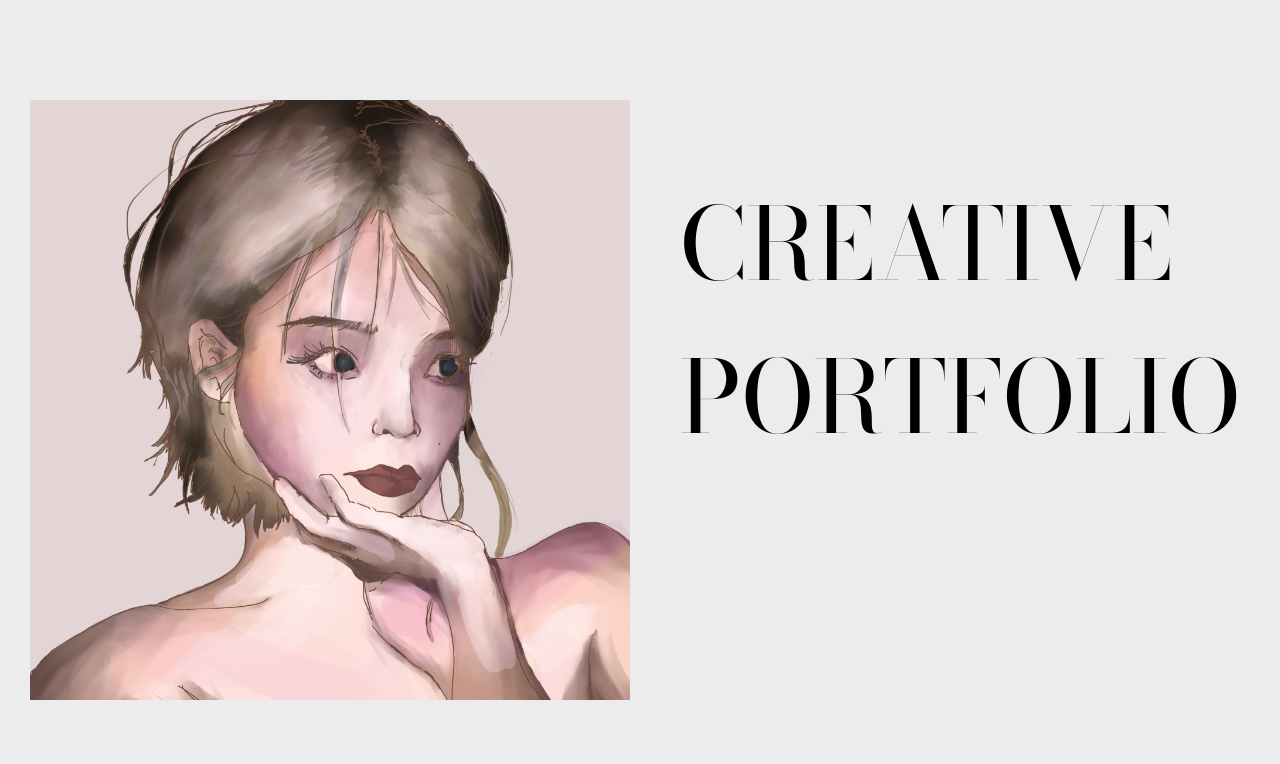
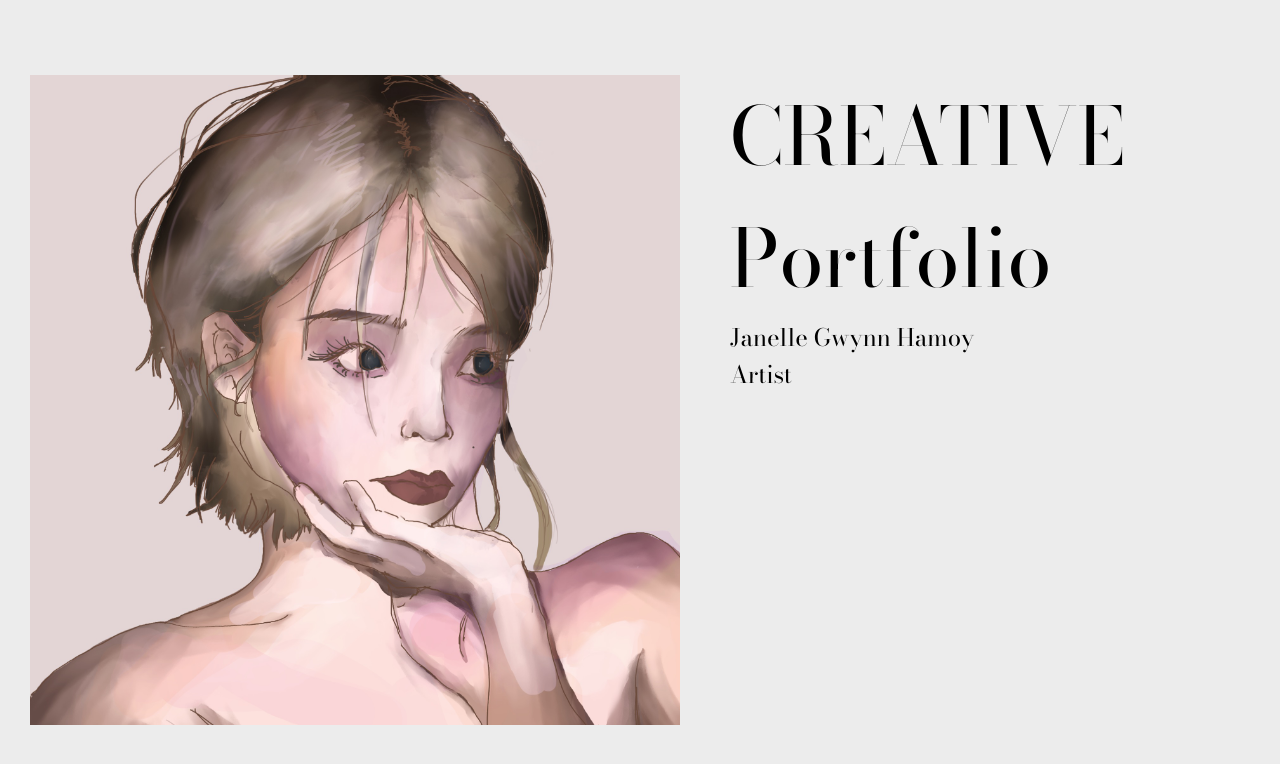
Before and after one commit to jewynny/Art-Portfolio-Website, a plain HTML site: page index.html in a window 1280 px wide. Drawn offline with nearby package versions, Linux system fonts and the light colour scheme.

Commit message:
Start Page

```diff
--- a/index.html
+++ b/index.html
@@ -11,9 +11,13 @@
     <title>Creative Portfolio</title>
 </head>
 <body>
-    <div class="coverimage-container">
-        <img src="images/drawings/coverImage.png" class="coverimage">
-        <h1 class="bodoni-moda-title">CREATIVE PORTFOLIO</h1>
+    <div class="cover-image-container">
+        <img src="images/drawings/coverImage.png" class="coverimage" alt="Cover Image">
+        <div class="text-container">
+            <h1 class="bodoni-moda-title">CREATIVE Portfolio</h1>
+            <p class="cover-image-text">Janelle Gwynn Hamoy</p>
+            <p class="cover-image-text">Artist</p>
+        </div>
     </div>
 </body>
 </html>
--- a/styles/styles.css
+++ b/styles/styles.css
@@ -10,24 +10,41 @@ body {
   background: #ececec;
 }
 
-/* Use a unique and descriptive class name */
+/* Cover image container */
+.cover-image-container {
+  display: flex;
+  align-items: flex-start; /* Aligns items to the top */
+}
+
+/* Image styles */
+.coverimage {
+  width: 650px;
+  height: auto;
+  margin-right: 50px; /* Space between image and text */
+  margin-left: 30px; /* Space before the image */
+}
+
+/* Title styles */
 .bodoni-moda-title {
   font-family: 'Bodoni Moda', serif; /* Added serif for fallback */
-  font-weight: 500; /* Changed to 700 for bold */
+  font-weight: 500; /* Use 500 or 700 for bold */
   font-style: normal;
-  font-size: 100px; /* Set the desired font size */
-  /* Consider removing !important unless absolutely necessary */
+  font-size: 80px; /* Set the desired font size */
+  margin: 0; /* Remove default margin */
 }
 
-/* images */
-.coverimage-container {
+/* Text container */
+.text-container {
+  /* position: bottom; */
   display: flex;
-  align-items: top;
+  flex-direction: column; /* Stack text vertically */
+  justify-content: flex-end; /* Aligns text to the bottom */
 }
 
-.coverimage {
-  width: 600px;
-  height: auto;
-  margin-right: 50px;
-  margin-left: 30px;
+
+
+/* Subtitle styles */
+.cover-image-text {
+  margin: 0; /* Remove default margin */
+  font-size: 24px; /* Adjust size as needed */
 }
```
